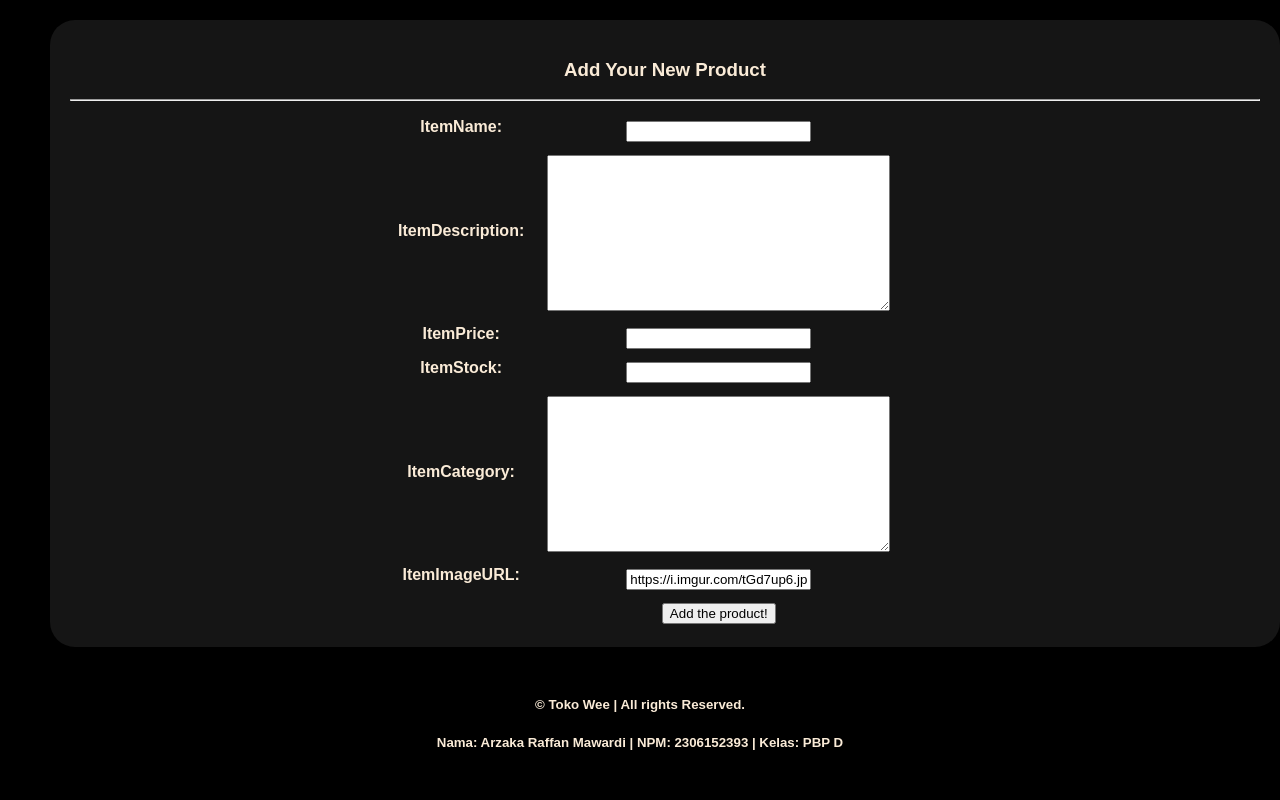
After one commit to ArzakaRaffan/tokowee, a Django app: page /create-product in a window 1280 px wide. The commit adds this page. Run offline with Django 5.2, Linux system fonts and the light colour scheme.

Commit message:
Tugas 3 Commit

```diff
--- /dev/null
+++ b/main/forms.py
@@ -0,0 +1,7 @@
+from django.forms import ModelForm
+from main.models import Product
+
+class ProductForm(ModelForm):
+    class Meta:
+        model = Product
+        fields = ['itemName', 'itemDescription', 'itemPrice', 'itemStock', 'itemCategory', 'itemImageURL']
--- a/main/models.py
+++ b/main/models.py
@@ -1,9 +1,11 @@
 from django.db import models
+import uuid
 
 class Product(models.Model):
+    id = models.UUIDField(primary_key=True, default=uuid.uuid4, editable=False)
     itemName = models.CharField(max_length=255)
     itemDescription = models.TextField()
     itemPrice = models.DecimalField(max_digits=10, decimal_places=2)
-    itemStock = models.IntegerField(max_length=999)
+    itemStock = models.IntegerField()
+    itemImageURL = models.URLField(default='https://i.imgur.com/tGd7up6.jpeg')
     itemCategory = models.TextField()
-    itemUploaded = models.TimeField(auto_now_add=True)
--- /dev/null
+++ b/main/templates/create_product.html
@@ -0,0 +1,56 @@
+{% extends 'base.html' %}
+{% block content %}
+<head>
+    <style>
+        body {
+            margin: 0;
+            padding: 0;
+            background-color: #000;
+            color: antiquewhite;
+            font-family: 'Poppins', sans-serif;
+        }
+        .main-container{
+          padding: 20px;
+          background-color: #151515;
+          max-width: 1200px;
+          text-align: center;
+          border-radius: 25px;
+          margin-top: 20px;
+          margin-left: 50px;
+        }
+        .forms {
+          display: flex;
+          margin-left: 325px;
+        }
+        td {
+          padding-top: 10px;
+          padding-left: 20px;
+        }
+    </style>
+</head>
+
+<body>
+    <div class="main-container">
+      <h3 style="text-align: center;">Add Your New Product</h3>
+      <hr>
+      <div class="forms">
+        <form method="POST">
+          {% csrf_token %}
+          <table>
+            {{ form.as_table }}
+            <tr>
+              <td></td>
+              <td>
+                <input type="submit" value="Add the product!" />
+              </td>
+            </tr>
+          </table>
+        </form>
+      </div>
+    </div>
+    <h5 style="text-align: center; margin-top: 50px;">© Toko Wee | All rights Reserved.</h5>
+    <h5 style="text-align: center;">Nama: Arzaka Raffan Mawardi | NPM: 2306152393 | Kelas: PBP D</h5>
+</body>
+
+
+{% endblock %}
--- a/main/urls.py
+++ b/main/urls.py
@@ -1,8 +1,13 @@
 from django.urls import path
-from main.views import show_main
+from main.views import show_main, create_product, show_xml, show_json, show_xml_by_id, show_json_by_id
 
 app_name = 'main'
 
 urlpatterns = [
     path('', show_main, name='show_main'),
+    path('create-product', create_product, name='create_product'),
+    path('xml/', show_xml, name='show_xml'),
+    path('json/', show_json, name='show_json'),
+    path('xml/<str:id>/', show_xml_by_id, name='show_xml_by_id'),
+    path('json/<str:id>/', show_json_by_id, name='show_json_by_id'),
 ]
--- a/main/views.py
+++ b/main/views.py
@@ -1,10 +1,44 @@
-from django.shortcuts import render
+from django.shortcuts import render, redirect
+from main.forms import ProductForm
+from main.models import Product
+from django.http import HttpResponse
+from django.core import serializers
+
 def show_main(request):
+    products =  Product.objects.all()
     context = {
         'itemName': 'Chet Baker Vinyl - Sings Again 1985 (Reissued)',
         'itemPrice' : 'Rp599.000,00',
         'itemDescription' : 'Artist: Chet Baker\nAlbum: Sings Again\nCountry: Europe\nGenre: Jazz\nStyle: Bop, Cool Jazz',
-        'itemStock' : 2
-        }
+        'itemStock' : 2,
+        'itemCategory': 'Music',
+        'products': products
+            }
 
     return render(request, "main.html", context)
+
+def create_product(request):
+    form = ProductForm(request.POST or None)
+
+    if form.is_valid() and request.method == 'POST':
+        form.save()
+        return redirect('main:show_main')
+
+    context = {'form': form}
+    return render(request, "create_product.html", context)
+
+def show_xml(request):
+    data = Product.objects.all()
+    return HttpResponse(serializers.serialize("xml", data), content_type="application/xml")
+
+def show_json(request):
+    data = Product.objects.all()
+    return HttpResponse(serializers.serialize("json", data), content_type="application/json")
+
+def show_xml_by_id(request, id):
+    data = Product.objects.filter(pk=id)
+    return HttpResponse(serializers.serialize("xml", data), content_type="application/xml")
+
+def show_json_by_id(request, id):
+    data = Product.objects.filter(pk=id)
+    return HttpResponse(serializers.serialize("json", data), content_type="application/json")
--- /dev/null
+++ b/templates/base.html
@@ -0,0 +1,12 @@
+{% load static %}
+<!DOCTYPE html>
+<html lang="en">
+  <head>
+    <meta charset="UTF-8" />
+    <meta name="viewport" content="width=device-width, initial-scale=1.0" />
+    {% block meta %} {% endblock meta %}
+  </head>
+  <body>
+    {% block content %} {% endblock content %}
+  </body>
+</html>
--- a/toko_wee/settings.py
+++ b/toko_wee/settings.py
@@ -25,7 +25,7 @@ SECRET_KEY = 'django-insecure-=la6cpyw^y_y*jqiyp$kb=90l*vfo%8yqmnq+qe4d47677#4ea
 # SECURITY WARNING: don't run with debug turned on in production!
 DEBUG = True
 
-ALLOWED_HOSTS = ["localhost", "127.0.0.1", "arzaka-raffan-tokowee.pbp.cs.ui.ac.id"]
+ALLOWED_HOSTS = ["localhost", "127.0.0.1", "http://arzaka-raffan-tokowee.pbp.cs.ui.ac.id", "https://arzaka-raffan-tokowee.pbp.cs.ui.ac.id"]
 
 
 # Application definition
@@ -55,7 +55,7 @@ ROOT_URLCONF = 'toko_wee.urls'
 TEMPLATES = [
     {
         'BACKEND': 'django.template.backends.django.DjangoTemplates',
-        'DIRS': [],
+        'DIRS': [BASE_DIR / 'templates'],
         'APP_DIRS': True,
         'OPTIONS': {
             'context_processors': [
```
Also changed, not shown: main/templates/main.html (+67 -15 lines), .github/workflows/deploy.yml (added), main/migrations/0002_alter_product_id_alter_product_itemstock.py (added), main/migrations/0003_remove_product_itemuploaded.py (added), main/migrations/0004_product_itemimageurl.py (added), main/migrations/0005_alter_product_itemimageurl.py (added).
